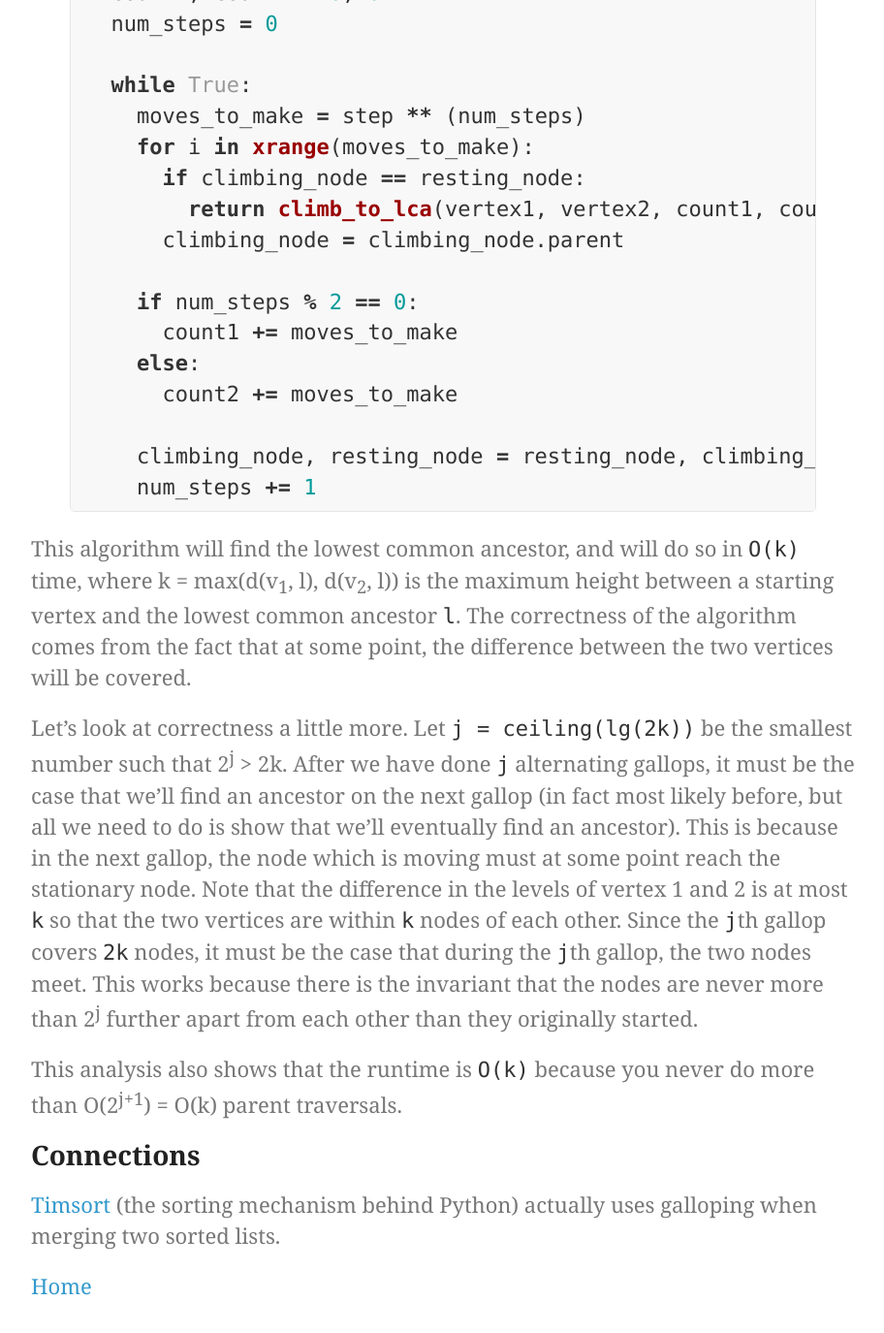
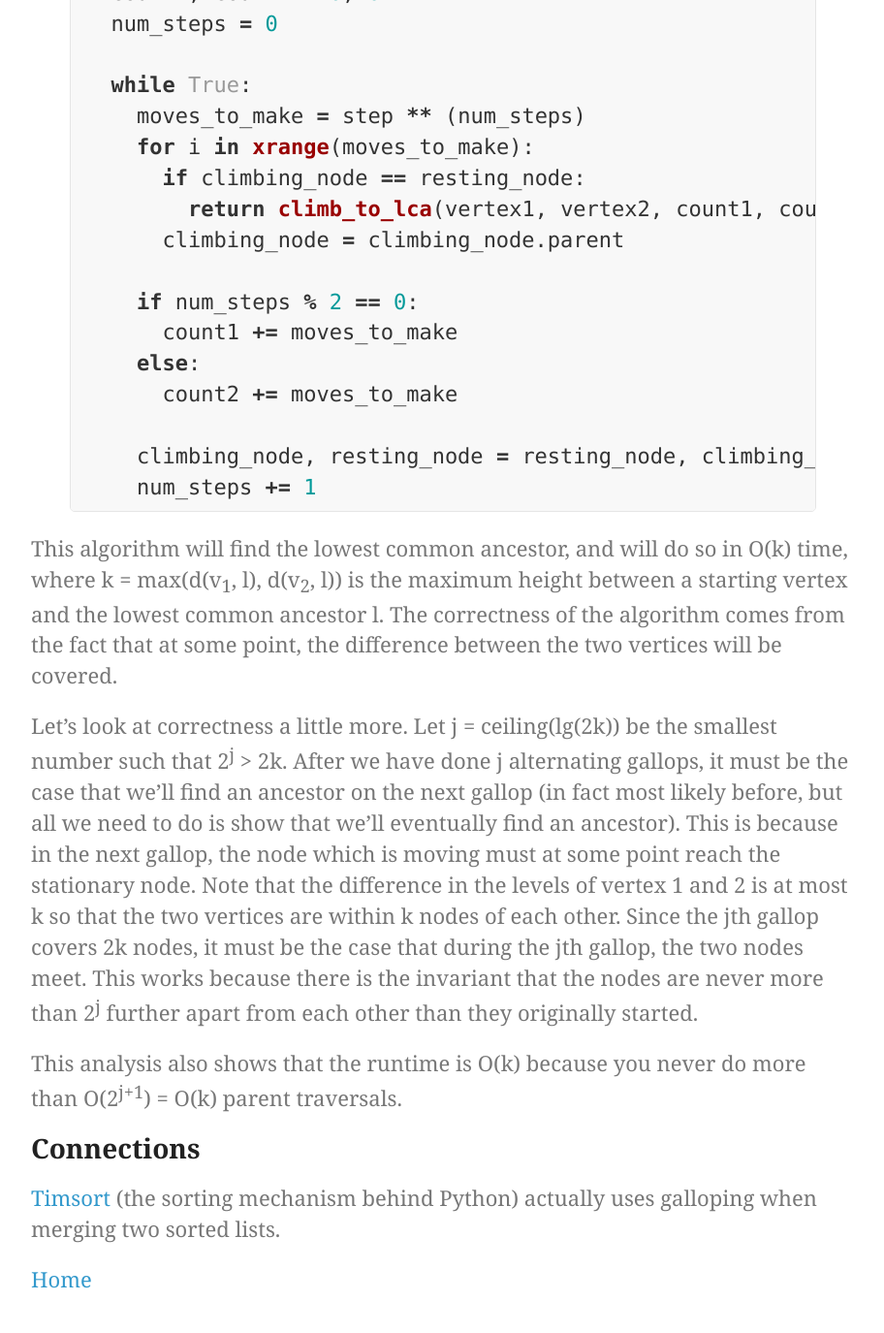
Before and after one commit to wangjohn/wangjohn.github.io, a Jekyll site: the page built from _posts/2013-11-3-problem-2-solution.md, in a window 1280 px wide and 1400 px high, scrolled down 4315 px. Shown: the top 1375 px of the window at 97% size, without its empty margins (183-1095 px from the left). Built offline with Jekyll 4.4.1, drawn with Linux system fonts in a browser that asks for light colours.

Commit message:
Removing ticks

```diff
--- a/_posts/2013-11-3-problem-2-solution.md
+++ b/_posts/2013-11-3-problem-2-solution.md
@@ -114,11 +114,11 @@ def find_ancestor(vertex1, vertex2, step = 2):
     num_steps += 1
 {% endhighlight %}
 
-This algorithm will find the lowest common ancestor, and will do so in `O(k)` time, where k = max(d(v<sub>1</sub>, l), d(v<sub>2</sub>, l)) is the maximum height between a starting vertex and the lowest common ancestor `l`. The correctness of the algorithm comes from the fact that at some point, the difference between the two vertices will be covered.
+This algorithm will find the lowest common ancestor, and will do so in O(k) time, where k = max(d(v<sub>1</sub>, l), d(v<sub>2</sub>, l)) is the maximum height between a starting vertex and the lowest common ancestor l. The correctness of the algorithm comes from the fact that at some point, the difference between the two vertices will be covered.
 
-Let's look at correctness a little more. Let `j = ceiling(lg(2k))` be the smallest number such that 2<sup>j</sup> > 2k. After we have done `j` alternating gallops, it must be the case that we'll find an ancestor on the next gallop (in fact most likely before, but all we need to do is show that we'll eventually find an ancestor). This is because in the next gallop, the node which is moving must at some point reach the stationary node. Note that the difference in the levels of vertex 1 and 2 is at most `k` so that the two vertices are within `k` nodes of each other. Since the `j`th gallop covers `2k` nodes, it must be the case that during the `j`th gallop, the two nodes meet. This works because there is the invariant that the nodes are never more than 2<sup>j</sup> further apart from each other than they originally started.
+Let's look at correctness a little more. Let j = ceiling(lg(2k)) be the smallest number such that 2<sup>j</sup> > 2k. After we have done j alternating gallops, it must be the case that we'll find an ancestor on the next gallop (in fact most likely before, but all we need to do is show that we'll eventually find an ancestor). This is because in the next gallop, the node which is moving must at some point reach the stationary node. Note that the difference in the levels of vertex 1 and 2 is at most k so that the two vertices are within k nodes of each other. Since the jth gallop covers 2k nodes, it must be the case that during the jth gallop, the two nodes meet. This works because there is the invariant that the nodes are never more than 2<sup>j</sup> further apart from each other than they originally started.
 
-This analysis also shows that the runtime is `O(k)` because you never do more than O(2<sup>j+1</sup>) = O(k) parent traversals.
+This analysis also shows that the runtime is O(k) because you never do more than O(2<sup>j+1</sup>) = O(k) parent traversals.
 
 # Connections
 [Timsort][timsort] (the sorting mechanism behind Python) actually uses galloping when merging two sorted lists.
```
Also changed, not shown: _posts/2013-11-3-problem-2.md (+3 -3 lines).
